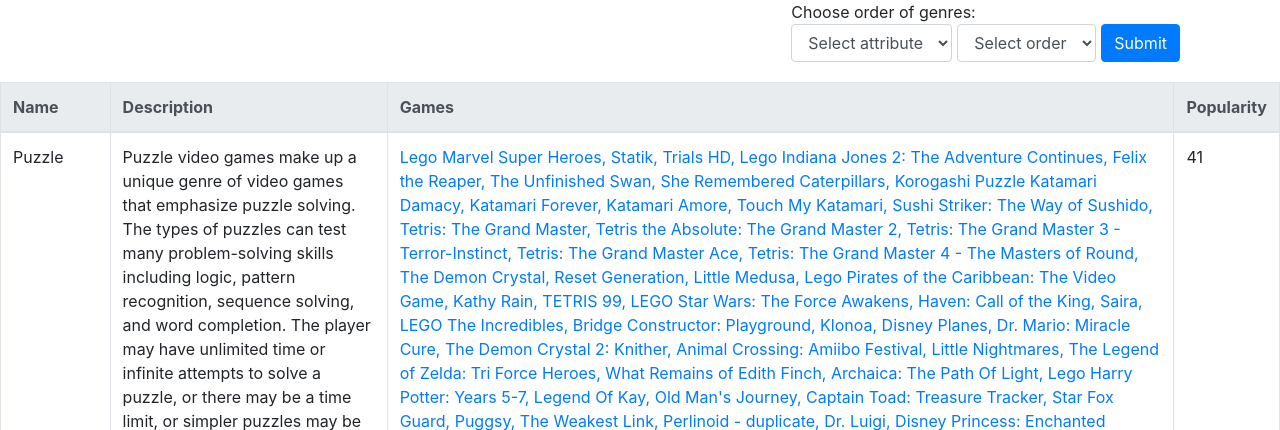
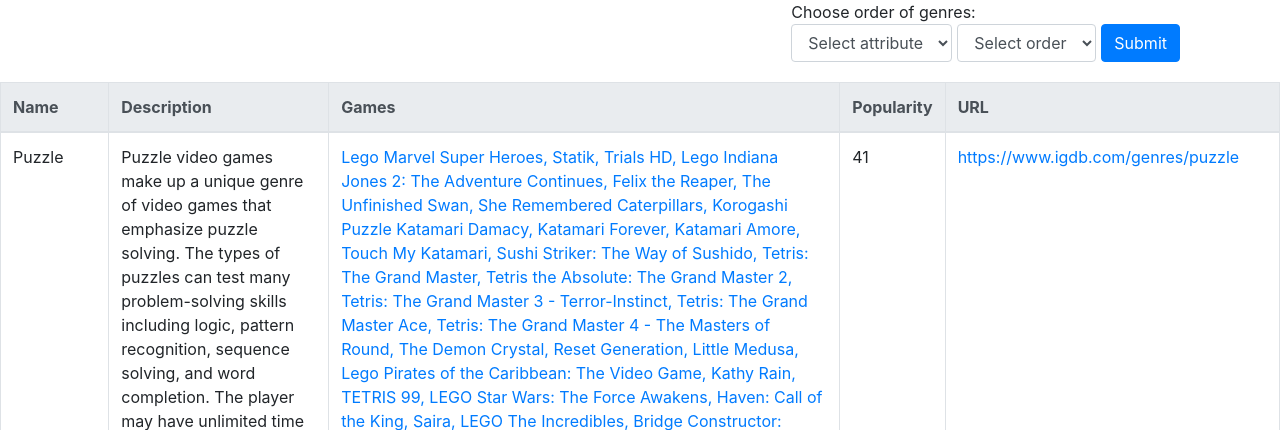
Before and after one commit to noahplacke/cs329e-idb-videogame, a Flask app: page /genres/ in a window 1280 px wide. Shown: the part 116-546 px from the top of the page. Run offline with Flask 2, Linux system fonts and the light colour scheme; data comes from the database, SQL or seed files in the repository; tables that the repository leaves empty hold one stand-in row (values such as "Sample post"); parts of the project's set-up code (start-up, migrations or seed data) failed here and were passed over; some libraries are stand-ins or nearby versions.

Commit message:
added url to genres.html

```diff
--- a/templates/genres.html
+++ b/templates/genres.html
@@ -60,6 +60,7 @@
       <th>Description</th>
       <th>Games</th>
       <th>Popularity</th>
+      <th>URL</th>
     </tr>
     </thead>
   {% if genres == [] %}
@@ -76,6 +77,7 @@
           {% endfor %}
         </td>
         <td>{{ range(0, 100) | random }}</td>
+        <td><a href = "{{genre.url}}">{{genre.url}}</a></td>
       </tr>
     {% endfor %}
   {% endif %}
```
